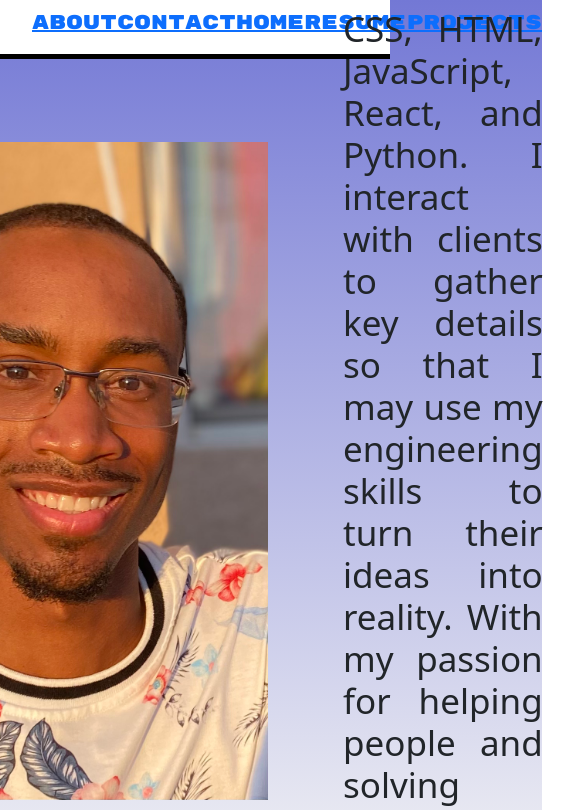
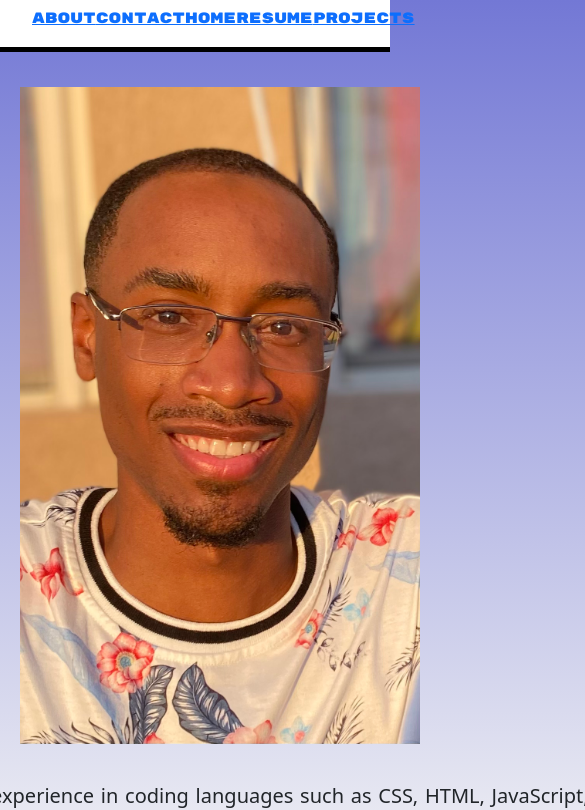
Before and after one commit to cmthecoder/portfolio-react, a React (Create React App) app: page /about in a window 390 px wide. Shown: the top 810 px of the page, 585 px wide, since content can reach past the window. Built offline with nearby package versions, Linux system fonts and the light colour scheme; a web font is replaced by a local one.

Commit message:
make home page mobile responsive

```diff
--- a/src/App.css
+++ b/src/App.css
@@ -18,6 +18,8 @@
 
 }
 
-@media screen and (min-width: 767px) {
-
+@media screen and (max-width: 767px) {
+  .nav-bar {
+    font-size: 15px;
+  }
 }
--- a/src/styles/About.css
+++ b/src/styles/About.css
@@ -19,3 +19,20 @@
   margin-bottom: 40px;
   margin-right: 30px;
 }
+
+
+@media screen and (max-width: 767px) {
+
+  .about-text {
+    font-size: 20px;
+    margin: 0;
+    text-align: justify;
+  }
+
+  .about {
+    display: flex;
+    justify-content: center;
+    align-items: center;
+    flex-direction: column;
+  }
+}
```
Also changed, not shown: src/styles/NavBar.css (line endings or trailing spaces).
